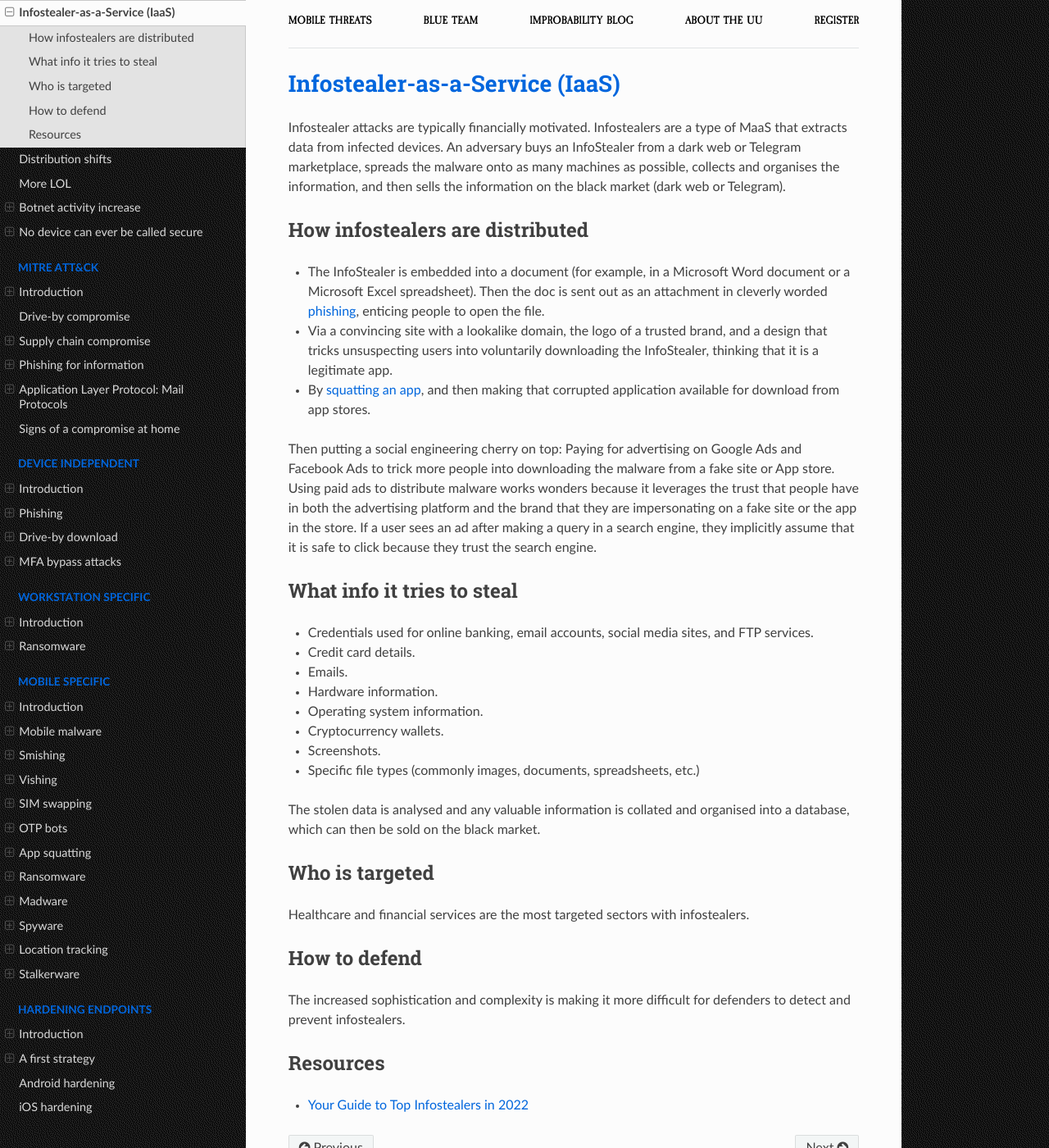
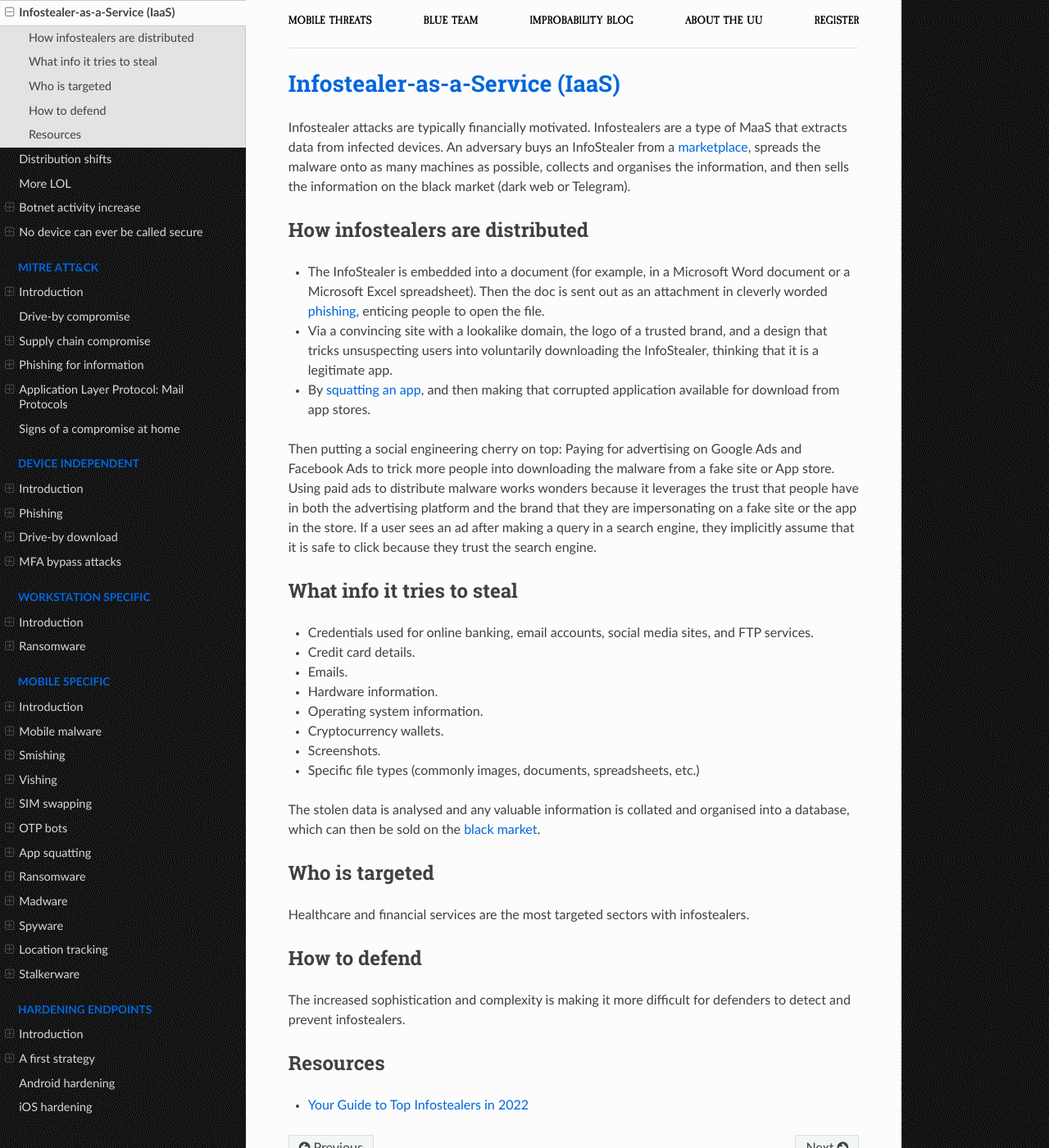
Before and after one commit to tymyrddin/blue-phish, a Sphinx documentation site: the page built from source/docs/backdrop/iaas.md, in a window 1280 px wide and 1400 px high. Shown: the whole window at 82% size. Built offline with Sphinx 7.4.7 and the Read the Docs theme 2.0.0, drawn with Linux system fonts in a browser that asks for light colours.

Commit message:
Added marketplaces

```diff
--- a/source/docs/backdrop/iaas.md
+++ b/source/docs/backdrop/iaas.md
@@ -1,6 +1,6 @@
 # Infostealer-as-a-Service (IaaS)
 
-Infostealer attacks are typically financially motivated. Infostealers are a type of MaaS that extracts data from infected devices. An adversary buys an InfoStealer from a dark web or Telegram marketplace, spreads the malware onto as many machines as possible, collects and organises the information, and then sells the information on the black market (dark web or Telegram).
+Infostealer attacks are typically financially motivated. Infostealers are a type of MaaS that extracts data from infected devices. An adversary buys an InfoStealer from a [marketplace](marketplace.md), spreads the malware onto as many machines as possible, collects and organises the information, and then sells the information on the black market (dark web or Telegram).
 
 ## How infostealers are distributed
 
@@ -21,7 +21,7 @@ Then putting a social engineering cherry on top: Paying for advertising on Googl
 * Screenshots.
 * Specific file types (commonly images, documents, spreadsheets, etc.)
 
-The stolen data is analysed and any valuable information is collated and organised into a database, which can then be sold on the black market.
+The stolen data is analysed and any valuable information is collated and organised into a database, which can then be sold on the [black market](marketplace.md).
 
 ## Who is targeted
 
```
Also changed, not shown: source/docs/backdrop/marketplace.md (line endings or trailing spaces).
